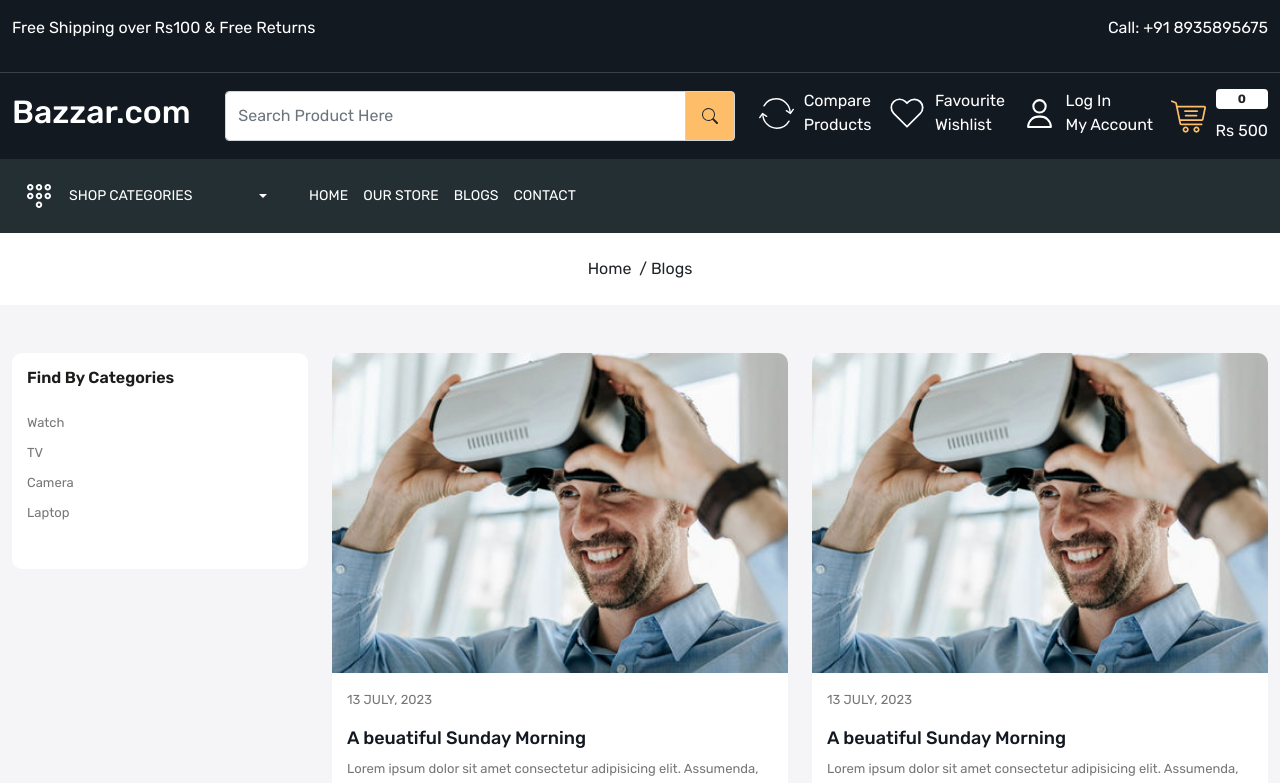
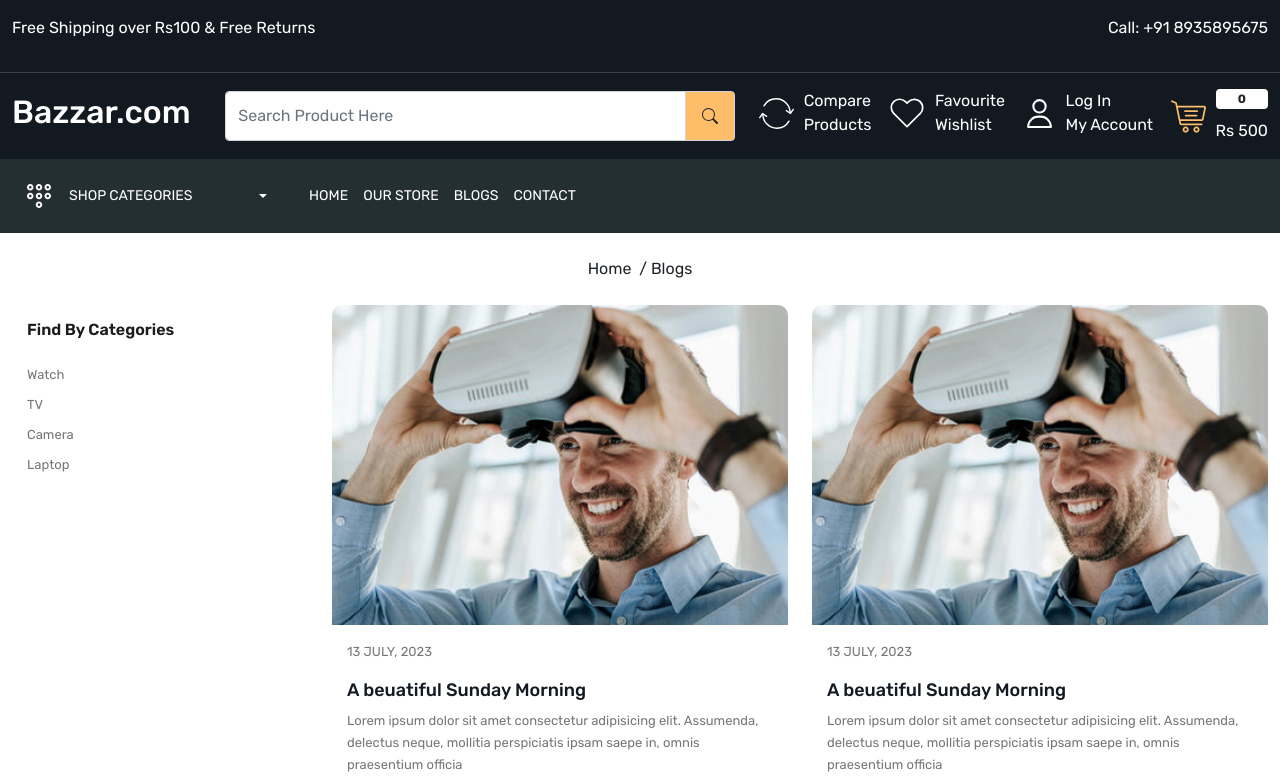
Before and after one commit to shubhamojha98/ecomerce, a React (Create React App) app: page /blog in a window 1280 px wide. Shown: the top 783 px of the page. Built offline with nearby package versions, Linux system fonts and the light colour scheme.

Commit message:
Optimised Blog.js

```diff
--- a/src/pages/Blog.js
+++ b/src/pages/Blog.js
@@ -2,13 +2,13 @@ import React from 'react'
 import BreadCrumb from '../components/BreadCrumb'
 import Meta from "../components/Meta"
 import BlogCard from "../components/BlogCard";
+import Container from '../components/Container';
 const Blog = () => {
   return(
     <>
     <Meta title={"Blogs"}/>
     <BreadCrumb title="Blogs"/>
-    <div className="blog-wrapper home-wrapper-2 py-5">
-        <div className="container-xxl">
+    <Container className="blog-wrapper home-wrapper-2 py-5">
             <div className="row">
                 <div className="col-3">
                     <div className="filter-card mb-3">
@@ -40,8 +40,7 @@ const Blog = () => {
                     </div>
                 </div>
             </div>
-        </div>
-    </div>
+    </Container>
     </>
   )
 }
```
